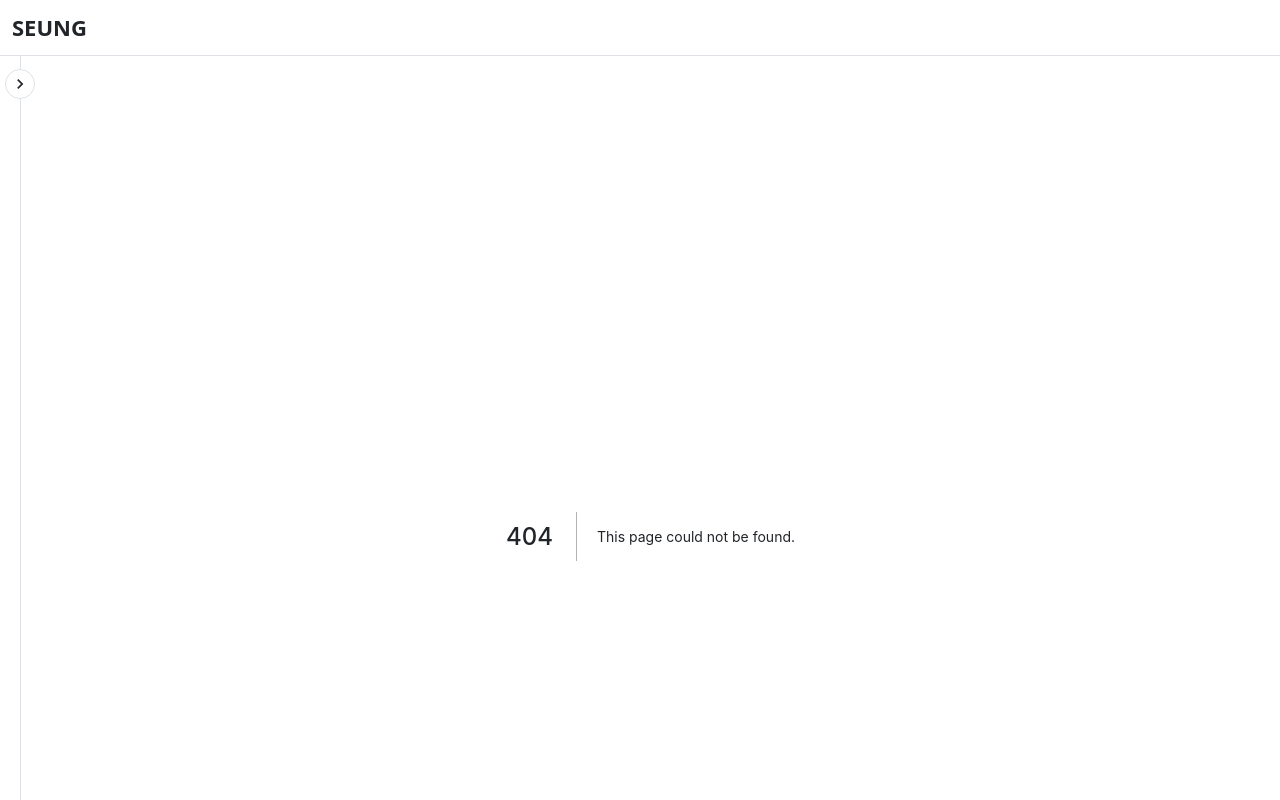
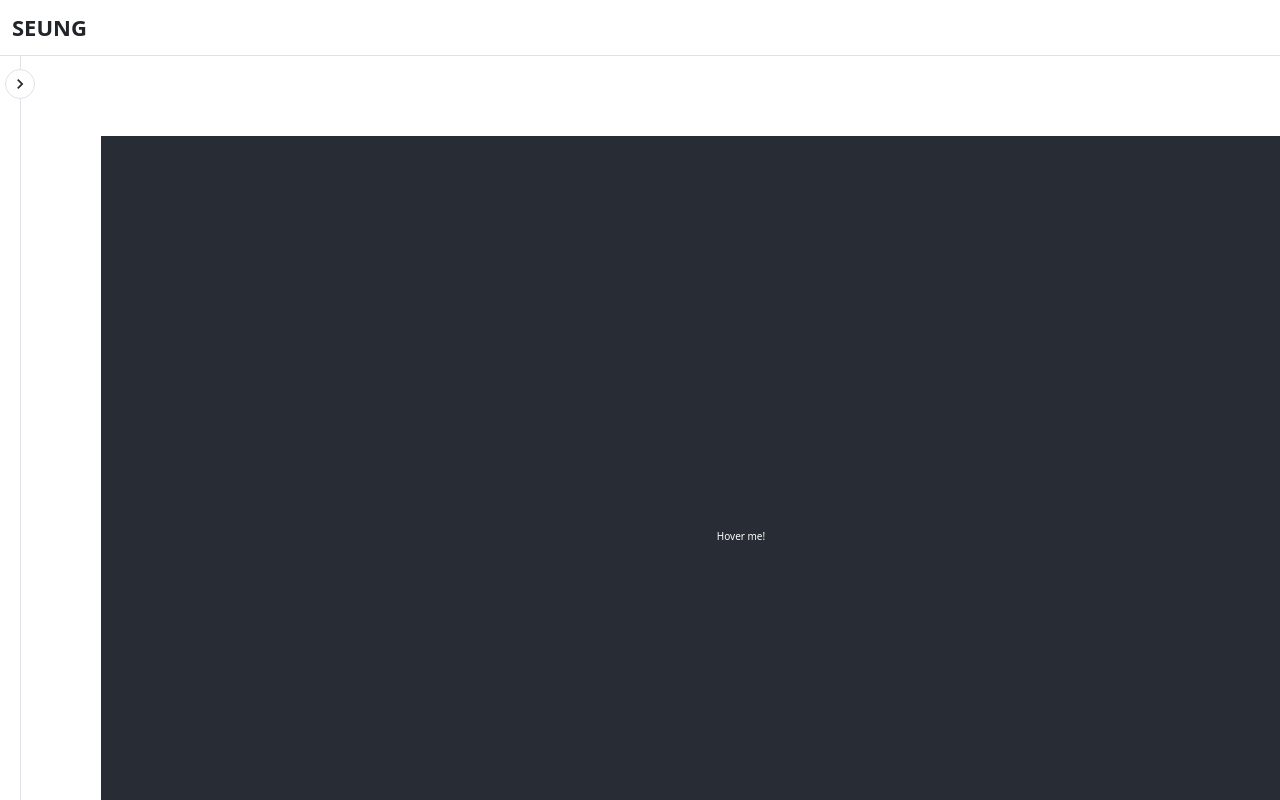
Before and after one commit to sseung95/playground, a Next.js app: page /scroll/test in a window 1280 px wide. Before the commit this address had no page. Built offline with nearby package versions, Linux system fonts and the light colour scheme; a web font is replaced by a local one.

Commit message:
feat: 마우스 올렸을 때 별들이 떠오르는 예제

```diff
--- a/package.json
+++ b/package.json
@@ -16,6 +16,7 @@
     "@mui/icons-material": "^5.11.16",
     "@mui/material": "^5.12.0",
     "@next/font": "13.1.6",
+    "@react-spring/web": "^9.7.3",
     "@types/node": "18.13.0",
     "@types/react": "18.0.28",
     "@types/react-dom": "18.0.10",
--- /dev/null
+++ b/pages/scroll/test.tsx
@@ -0,0 +1,79 @@
+import React, { useEffect, useState } from 'react';
+import { motion } from 'framer-motion';
+import styled from '@emotion/styled';
+
+const Container = styled.div`
+  position: relative;
+  width: 100vw;
+  height: 100vh;
+  background-color: #282c34;
+  overflow: hidden;
+  display: flex;
+  align-items: center;
+  justify-content: center;
+`;
+
+const Star = styled(motion.div)`
+  position: absolute;
+  width: 20px;
+  height: 20px;
+  background-image: url('https://cdn-www.dora.run/__dora__/morpheus/static/images/ai/bg-star.png');
+  background-size: cover;
+  background-position: center;
+`;
+
+interface StarProps {
+  id: number;
+  x: number;
+  y: number;
+  duration: number;
+}
+
+const generateStars = (numStars: number): StarProps[] => {
+  const stars = [];
+  for (let i = 0; i < numStars; i++) {
+    stars.push({
+      id: i,
+      x: Math.random() * 100, // Random position in percentage
+      y: Math.random() * 100, // Random position in percentage
+      duration: 5 + Math.random() * 15 // Random duration between 5 and 20 seconds
+    });
+  }
+  return stars;
+};
+
+const HoverEffect: React.FC = () => {
+  const [stars, setStars] = useState<StarProps[]>([]);
+  const [isHovered, setIsHovered] = useState<boolean>(false);
+
+  useEffect(() => {
+    setStars(generateStars(20)); // Generate 20 stars
+  }, []);
+
+  return (
+    <Container
+      onMouseEnter={() => setIsHovered(true)}
+      onMouseLeave={() => setIsHovered(false)}
+    >
+      {isHovered && stars.map((star) => (
+        <Star
+          key={star.id}
+          style={{ left: `${star.x}%`, top: `${star.y}%` }}
+          animate={isHovered ? { y: -2000, opacity: 1 } : { y: star.y, opacity: 0 }}
+          initial={{ opacity: 0 }}
+          transition={{
+            repeat: Infinity,
+            duration: star.duration,
+            ease: 'linear'
+          }}
+        />
+      ))}
+      <p style={{ color: '#fff' }}>Hover me!</p>
+    </Container>
+  );
+};
+
+export default HoverEffect;
+
+
+//
```
Also changed, not shown: 1 other file (tests, documents, lock files or other folders).
